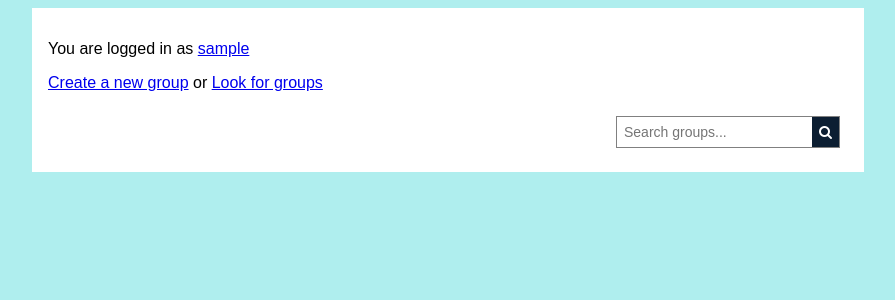
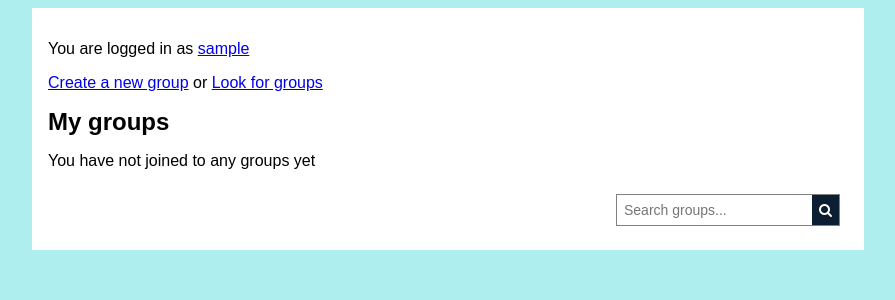
Before and after one commit to Jaqt/study-group, a Flask app: page / in a window 1280 px wide. Shown: the part 112-412 px from the top of the page, without its empty margins (192-1087 px from the left). Run offline with Flask 3, Linux system fonts and the light colour scheme; the visitor is signed in with stand-in values (Sample User, id 1); data that the repository does not hold is empty.

Commit message:
refactor: improve group advert

```diff
--- a/app.py
+++ b/app.py
@@ -29,7 +29,10 @@ def check_csrf():
 
 @app.route("/")
 def index():
-    return render_template("index.html")
+    my_groups = None
+    if "user_id" in session:
+        my_groups = users.get_groups(session["user_id"])
+    return render_template("index.html", groups=my_groups)
 
 @app.route("/register")
 def register():
--- a/static/main.css
+++ b/static/main.css
@@ -46,6 +46,12 @@ body {
   background-color: #949393;
   cursor: not-allowed;
   opacity: 0.6;
+}
+
+.group {
+  border: 2px solid black;
+  margin: 1em;
+  padding: 0.2em 0.5em;
 }
 
 h1, h2 {
--- a/templates/group_page.html
+++ b/templates/group_page.html
@@ -41,7 +41,7 @@
 <p>
   {{ group.description }}
 </p>
-<h3>Members</h3>
+<h3>{{ members | count }}/{{ group.max_members }} members</h3>
 <ul style="list-style-type:none;">
   {% for member in members %}
   <li><a href="/view/user_id={{ member.id }}">{{ member.username }}</a></li>
--- a/templates/index.html
+++ b/templates/index.html
@@ -22,6 +22,19 @@
   <a href="/create_group">Create a new group</a> or
   <a href="/groups">Look for groups</a>
 </p>
+<h2>My groups</h2>
+  {% if groups %}
+    {% for group in groups %}
+    <div class="group">
+      <dt><a href="/view/group_id={{ group.id }}">{{ group.group_name }}</a>
+         - {{ group.member_count }}/{{ group.max_members}} members</dt>
+      <i>{{ group.subject }}</i>
+      <dd>{{ group.description }}</dd>
+    </div>
+    {% endfor %}
+  {% else %}
+    <p>You have not joined to any groups yet</p>
+  {% endif %}
 {% else %}
 <h2>Welcome to Study group!</h2>
 <p>
--- a/users.py
+++ b/users.py
@@ -45,10 +45,19 @@ def get_owner(user_id):
 
 # Get groups which user is currently member of
 def get_groups(user_id):
-    sql = """SELECT groups.id, groups.group_name
-            FROM groups, users_groups
-            WHERE users_groups.user_id = ?
-            AND groups.id = users_groups.group_id"""
+    sql = """SELECT groups.id,
+                    groups.group_name,
+                    groups.description,
+                    groups.max_members,
+                    groups.subject,
+                    (SELECT COUNT(*)
+                    FROM users_groups
+                    WHERE users_groups.group_id = groups.id
+                    ) AS member_count
+            FROM groups
+            LEFT JOIN users_groups ON users_groups.group_id = groups.id
+            WHERE users_groups.user_id = ? AND groups.id = users_groups.group_id
+            ORDER BY groups.id DESC"""
     return db.query(sql, [user_id])
 
 # Get subjects of the groups user is part of
```
Also changed, not shown: groups.py (+22 -6 lines), templates/groups.html (+6 -3 lines).
